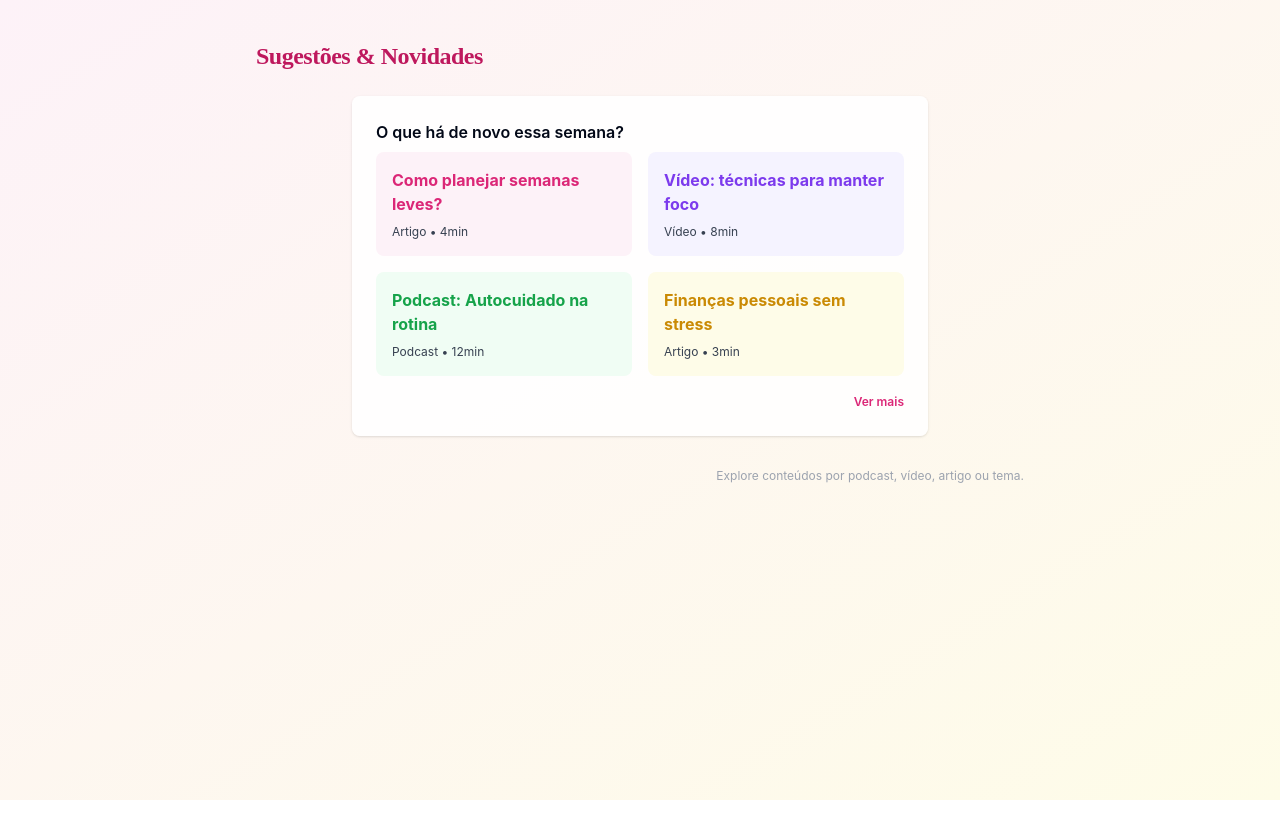
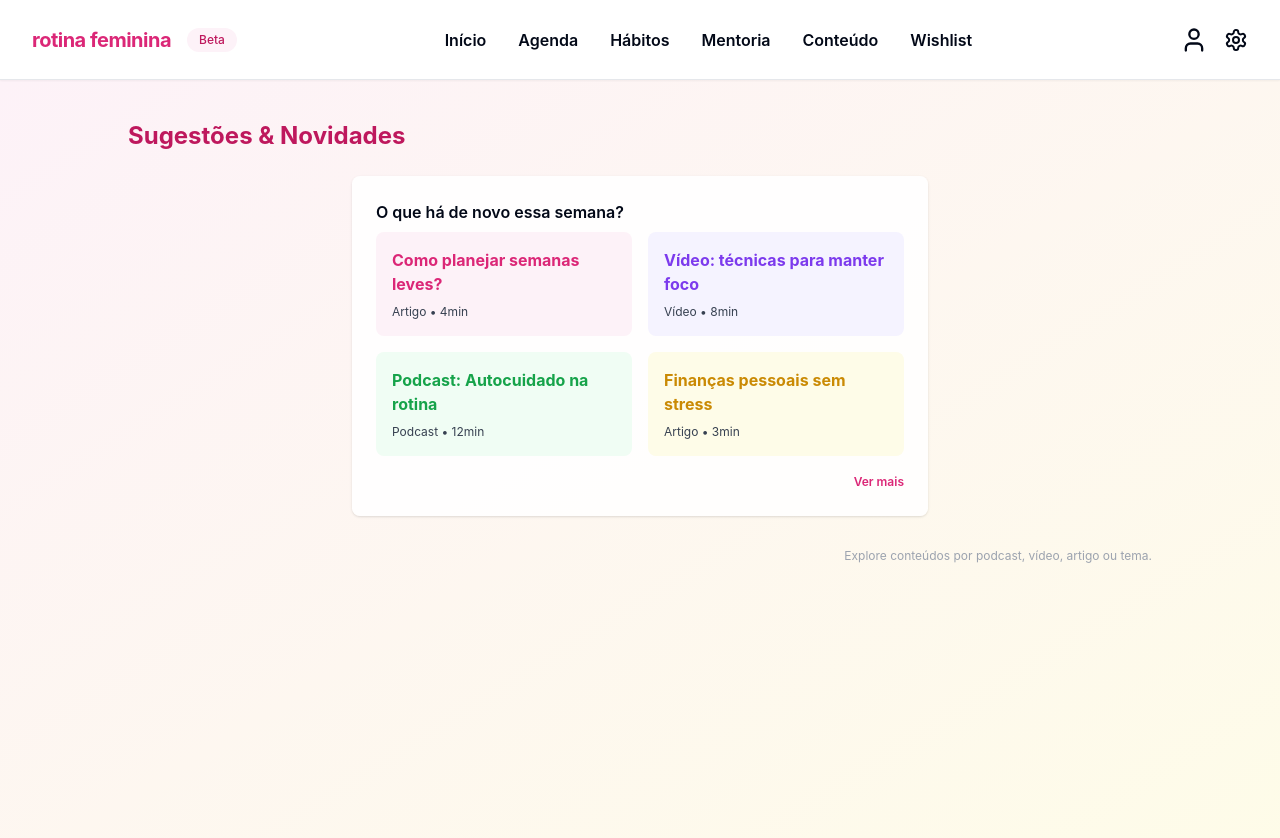
Before and after one commit to leticiascofield/Evolua, a React (Vite) app: page /conteudo in a window 1280 px wide. Shown: the top 838 px of the page. Before the commit the page ends 800 px from the top, so only its background shows below. Built offline with nearby package versions, Linux system fonts and the light colour scheme.

Commit message:
feat: Implement global menu and style updates
-   Ensures the menu bar is present on all screens.
-   Adjusts the habit tracker to align the day of the week correctly.
-   Changes the primary font to a more professional style.
-   Optimizes layout for wider screen sizes.

```diff
--- a/src/App.tsx
+++ b/src/App.tsx
@@ -6,7 +6,6 @@ import { QueryClient, QueryClientProvider } from "@tanstack/react-query";
 import { BrowserRouter, Routes, Route } from "react-router-dom";
 import Index from "./pages/Index";
 import NotFound from "./pages/NotFound";
-// novas páginas
 import Agenda from "./pages/Agenda";
 import Habits from "./pages/Habits";
 import Mentorship from "./pages/Mentorship";
@@ -14,6 +13,7 @@ import Profile from "./pages/Profile";
 import Content from "./pages/Content";
 import Menu from "./pages/Menu";
 import Wishlist from "./pages/Wishlist";
+import AppMenu from "./components/AppMenu";
 
 const queryClient = new QueryClient();
 
@@ -23,6 +23,7 @@ const App = () => (
       <Toaster />
       <Sonner />
       <BrowserRouter>
+        <AppMenu />
         <Routes>
           <Route path="/" element={<Index />} />
           <Route path="/agenda" element={<Agenda />} />
--- a/src/components/HabitTracker.tsx
+++ b/src/components/HabitTracker.tsx
@@ -1,4 +1,3 @@
-
 import { useState } from "react";
 const habitsList = ["Beber água", "Estudar", "Dormir 8h", "Exercício"];
 export function HabitTracker() {
@@ -18,7 +17,7 @@ export function HabitTracker() {
     );
   };
   return (
-    <div className="bg-white/90 rounded-lg shadow p-6 max-w-xl mx-auto my-8 animate-fade-in">
+    <div className="bg-white/90 rounded-lg shadow p-6 max-w-xl w-full mx-auto my-8 animate-fade-in">
       <h3 className="font-semibold text-lg mb-3 text-gray-900">Habit tracker</h3>
       <div className="overflow-x-auto">
         <table className="min-w-full text-sm">
@@ -26,7 +25,7 @@ export function HabitTracker() {
             <tr>
               <th className="py-1"></th>
               {["S", "T", "Q", "Q", "S", "S", "D"].map((d, i) => (
-                <th key={i} className="font-light text-xs px-2">{d}</th>
+                <th key={i} className="font-light text-xs px-2 text-right">{d}</th>
               ))}
             </tr>
           </thead>
--- a/src/index.css
+++ b/src/index.css
@@ -2,9 +2,9 @@
 @tailwind base;
 @tailwind components;
 @tailwind utilities;
-@import "@fontsource/playfair-display/latin.css";
+@import "@fontsource/inter/variable.css";
 
-/* Adiciona a fonte Playfair Display para títulos */
+/* Define fonte Inter como principal */
 @layer base {
   :root {
     --background: 0 0% 100%;
@@ -30,15 +30,15 @@
   }
   body {
     @apply bg-background text-foreground;
-    font-family: 'Inter', 'system-ui', sans-serif;
+    font-family: 'InterVariable', 'Inter', 'system-ui', sans-serif;
   }
-  .font-playfair {
+  /* Remover font-playfair */
+  /* .font-playfair {
     font-family: 'Playfair Display', serif;
     letter-spacing: -0.5px;
-  }
+  } */
 }
 
-/* Animations from base */
 @layer utilities {
   .animate-fade-in {
     animation: fade-in 0.5s ease;
--- a/src/pages/Content.tsx
+++ b/src/pages/Content.tsx
@@ -3,8 +3,8 @@ import { ContentHighlights } from "../components/ContentHighlights";
 export default function Content() {
   return (
     <div className="min-h-screen bg-gradient-to-br from-pink-50 to-yellow-50 py-10 px-4">
-      <div className="max-w-3xl mx-auto">
-        <h2 className="font-playfair text-2xl text-pink-700 font-bold mb-6">Sugestões & Novidades</h2>
+      <div className="max-w-5xl mx-auto">
+        <h2 className="text-2xl text-pink-700 font-bold mb-6">Sugestões & Novidades</h2>
         <ContentHighlights />
         <div className="mt-8 text-xs text-gray-400 text-right">Explore conteúdos por podcast, vídeo, artigo ou tema.</div>
       </div>
--- a/src/pages/Habits.tsx
+++ b/src/pages/Habits.tsx
@@ -3,8 +3,8 @@ import { HabitTracker } from "../components/HabitTracker";
 export default function Habits() {
   return (
     <div className="min-h-screen bg-gradient-to-br from-pink-50 to-green-50 py-10 px-4">
-      <div className="max-w-3xl mx-auto">
-        <h2 className="font-playfair text-2xl text-pink-700 font-bold mb-6">Seus hábitos</h2>
+      <div className="max-w-5xl mx-auto">
+        <h2 className="text-2xl text-pink-700 font-bold mb-6">Seus hábitos</h2>
         <HabitTracker />
         <div className="text-xs text-right text-gray-400 mt-6">Inclua métricas detalhadas em breve!</div>
       </div>
--- a/src/pages/Menu.tsx
+++ b/src/pages/Menu.tsx
@@ -2,8 +2,8 @@
 export default function Menu() {
   return (
     <div className="min-h-screen bg-gradient-to-b from-white to-pink-50 py-10 px-4">
-      <div className="max-w-xl mx-auto rounded-lg bg-white/90 shadow p-8">
-        <h2 className="font-playfair text-xl text-pink-700 font-bold mb-2">Configurações</h2>
+      <div className="max-w-5xl mx-auto rounded-lg bg-white/90 shadow p-8">
+        <h2 className="text-xl text-pink-700 font-bold mb-2">Configurações</h2>
         <ul className="space-y-3 mt-6 text-sm">
           <li><a href="/perfil" className="text-pink-700 hover:underline">Perfil & Progresso</a></li>
           <li><a href="/habitos" className="text-pink-700 hover:underline">Hábitos</a></li>
```
